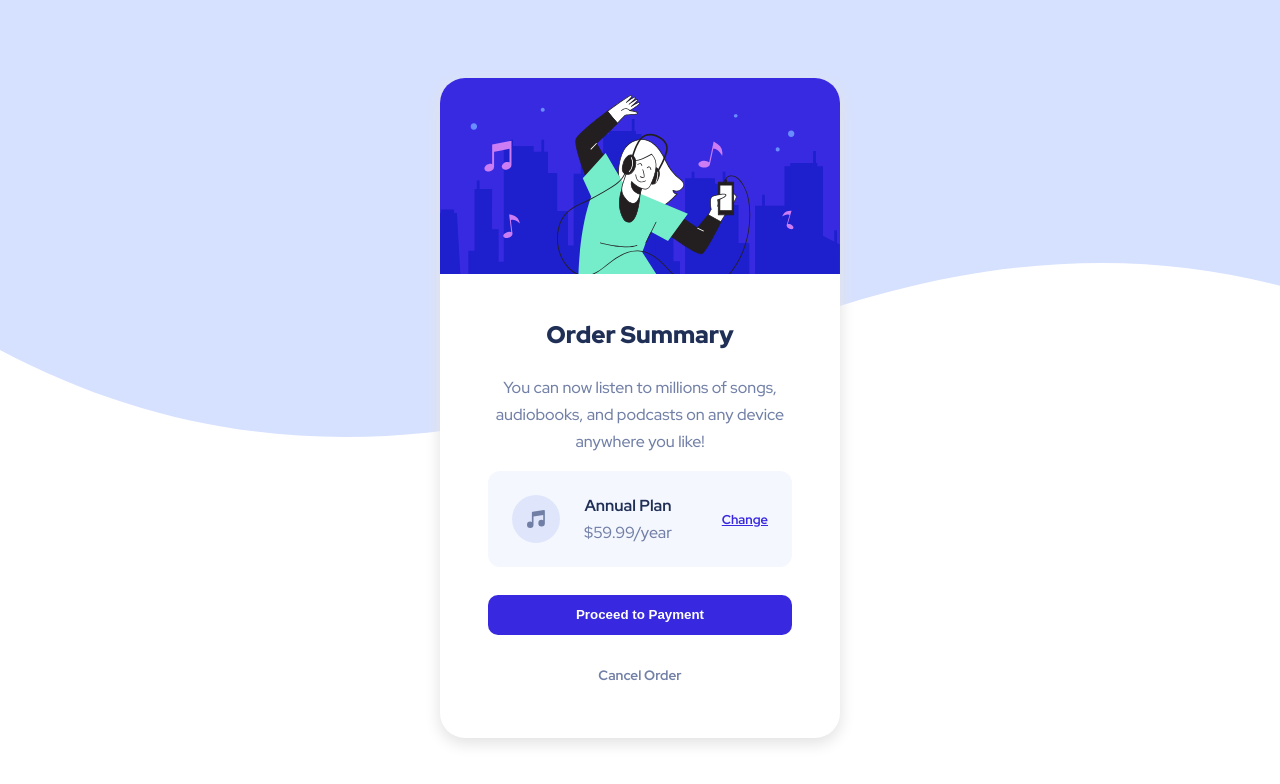
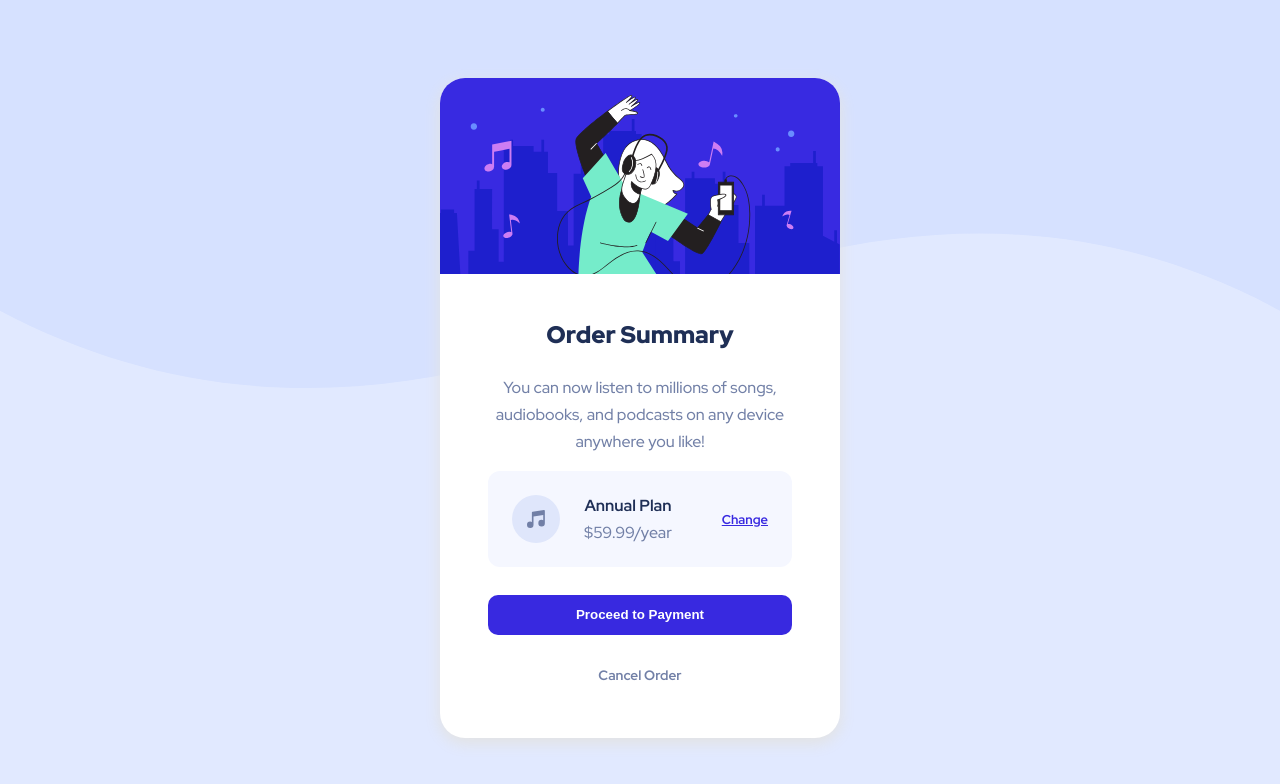
Before and after one commit to moritzrose/Order-summary-component, a plain HTML site: page index.html in a window 1280 px wide. Drawn offline with Linux system fonts and the light colour scheme.

Commit message:
Update style.css

```diff
--- a/style.css
+++ b/style.css
@@ -2,8 +2,7 @@
 
 body {
     height: 100vh;
-    background-image: url(./images/pattern-background-desktop.svg);
-    background-repeat: no-repeat;
+    background: top/contain url(./images/pattern-background-desktop.svg) no-repeat, #E1E9FF;    background-repeat: no-repeat;
     display:flex;
     justify-content: center;
     align-items: center;
```
